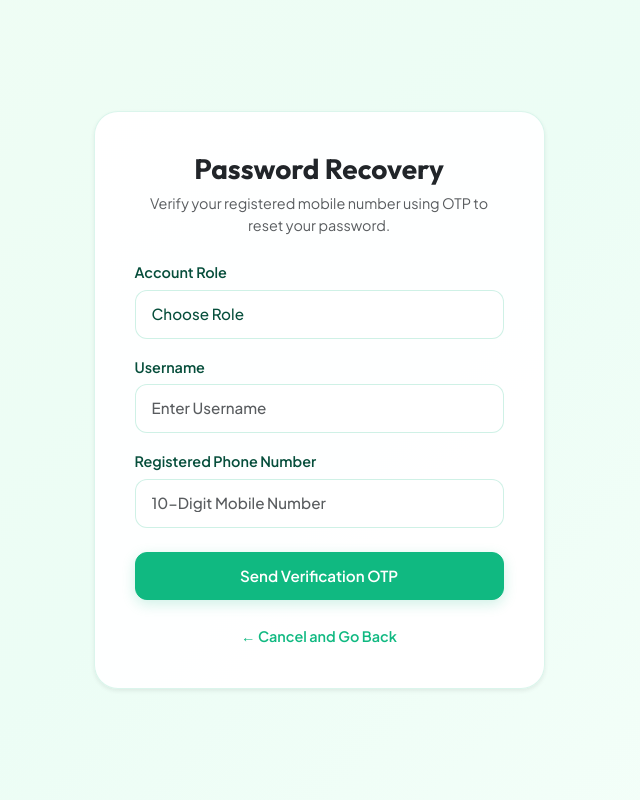
After one commit to Shivamdadhich/Patil_Eye_Clinic, a Flask app: page /forgot-password in a window 1280 px wide. The commit adds this page. Shown: the whole page, without its empty margins (321-961 px from the left). Run offline with Flask 3, Linux system fonts and the light colour scheme; some libraries are stand-ins or nearby versions.

Commit message:
Security: Implement Firebase staff forgot password recovery flow with password complexity requirement checklist and fallback test mode

```diff
--- a/app.py
+++ b/app.py
@@ -122,6 +122,69 @@ def receptionist_login():
             return redirect(url_for("receptionist_login"))
 
     return render_template("receptionist_login.html")
+
+# -------------------- Password Reset via Firebase OTP --------------------
+@app.route("/forgot-password", methods=["GET"])
+def forgot_password():
+    return render_template("forgot_password.html",
+                           firebase_api_key=os.getenv("FIREBASE_API_KEY", ""),
+                           firebase_auth_domain=os.getenv("FIREBASE_AUTH_DOMAIN", ""),
+                           firebase_project_id=os.getenv("FIREBASE_PROJECT_ID", ""),
+                           firebase_storage_bucket=os.getenv("FIREBASE_STORAGE_BUCKET", ""),
+                           firebase_messaging_sender_id=os.getenv("FIREBASE_MESSAGING_SENDER_ID", ""),
+                           firebase_app_id=os.getenv("FIREBASE_APP_ID", ""))
+
+@app.route("/api/verify-staff", methods=["POST"])
+def api_verify_staff():
+    data = request.get_json() or {}
+    role = data.get("role")
+    username = data.get("username")
+    contact = data.get("contact")
+
+    if role not in ["receptionists", "doctors", "lab_staff"]:
+        return jsonify({"success": False, "message": "Invalid account role selected."})
+
+    cursor = mysql.connection.cursor(MySQLdb.cursors.DictCursor)
+    query = f"SELECT * FROM {role} WHERE username = %s AND contact = %s"
+    cursor.execute(query, (username, contact))
+    staff = cursor.fetchone()
+    cursor.close()
+
+    if staff:
+        return jsonify({"success": True})
+    else:
+        return jsonify({"success": False, "message": "No matching account found with registered username & mobile number."})
+
+@app.route("/forgot-password/reset", methods=["POST"])
+def forgot_password_reset_page():
+    role = request.form.get("role")
+    username = request.form.get("username")
+    contact = request.form.get("contact")
+    return render_template("reset_password.html", role=role, username=username, contact=contact)
+
+@app.route("/forgot-password/complete", methods=["POST"])
+def forgot_password_complete():
+    role = request.form.get("role")
+    username = request.form.get("username")
+    contact = request.form.get("contact")
+    password = request.form.get("password")
+
+    if role not in ["receptionists", "doctors", "lab_staff"]:
+        return "Invalid account role"
+
+    # Backend complexity validation
+    if len(password) < 8 or not any(c.isupper() for c in password) or not any(c.islower() for c in password) or not any(c.isdigit() for c in password) or not any(not c.isalnum() for c in password):
+        flash("Password does not meet the complexity requirements.", "danger")
+        return render_template("reset_password.html", role=role, username=username, contact=contact)
+
+    cursor = mysql.connection.cursor()
+    query = f"UPDATE {role} SET password = %s WHERE username = %s AND contact = %s"
+    cursor.execute(query, (password, username, contact))
+    mysql.connection.commit()
+    cursor.close()
+
+    flash("Password reset successfully. You can now login with your new password.", "success")
+    return redirect(url_for("receptionist_login"))
 
 @app.route("/receptionist/dashboard")
 def receptionist_dashboard():
--- /dev/null
+++ b/templates/forgot_password.html
@@ -0,0 +1,264 @@
+<!DOCTYPE html>
+<html lang="en">
+<head>
+  <meta charset="UTF-8">
+  <meta name="viewport" content="width=device-width, initial-scale=1.0">
+  <title>Forgot Password | Patil Eye Clinic</title>
+  <!-- Google Fonts -->
+  <link href="https://fonts.googleapis.com/css2?family=Outfit:wght@400;600;700;800&family=Plus+Jakarta+Sans:wght@400;500;600;700&display=swap" rel="stylesheet">
+  <link href="https://cdn.jsdelivr.net/npm/bootstrap@5.3.0/dist/css/bootstrap.min.css" rel="stylesheet">
+  {% include 'theme_style.html' %}
+  <!-- Firebase SDKs -->
+  <script src="https://www.gstatic.com/firebasejs/9.6.10/firebase-app-compat.js"></script>
+  <script src="https://www.gstatic.com/firebasejs/9.6.10/firebase-auth-compat.js"></script>
+
+  <style>
+      body {
+          font-family: 'Plus Jakarta Sans', sans-serif;
+          background: linear-gradient(135deg, #f0fdf4 0%, #ecfdf5 50%, #f6fffa 100%) !important;
+          min-height: 100vh;
+          display: flex;
+          align-items: center;
+          justify-content: center;
+          padding: 40px 0;
+      }
+      h3 {
+          font-family: 'Outfit', sans-serif;
+      }
+      .forgot-card {
+          background: rgba(255, 255, 255, 0.95);
+          border: 1px solid rgba(16, 185, 129, 0.15);
+          border-radius: 24px;
+          padding: 40px;
+          box-shadow: 0 10px 30px -10px rgba(4, 120, 87, 0.08);
+      }
+      .form-label {
+          font-weight: 600;
+          color: #064e3b;
+          font-size: 0.9rem;
+          margin-bottom: 6px;
+      }
+      .glass-input, .glass-select {
+          border: 1.5px solid rgba(16, 185, 129, 0.2);
+          border-radius: 12px;
+          padding: 12px 16px;
+          font-size: 0.95rem;
+          background: rgba(255, 255, 255, 0.8);
+          transition: all 0.3s ease;
+          color: #064e3b;
+          font-weight: 500;
+      }
+      .glass-input:focus, .glass-select:focus {
+          background: #ffffff;
+          border-color: #10b981 !important;
+          box-shadow: 0 0 0 4px rgba(16, 185, 129, 0.15) !important;
+      }
+      .btn-action {
+          border-radius: 12px;
+          padding: 12px 28px;
+          font-weight: 600;
+          font-size: 0.95rem;
+          box-shadow: 0 4px 14px rgba(16, 185, 129, 0.2);
+          transition: all 0.3s ease;
+      }
+      .btn-action:hover {
+          transform: translateY(-1px);
+          box-shadow: 0 6px 20px rgba(16, 185, 129, 0.3);
+      }
+      .back-link {
+          font-size: 0.9rem;
+          font-weight: 600;
+          color: #10b981;
+          text-decoration: none;
+          transition: color 0.2s ease;
+      }
+      .back-link:hover {
+          color: #059669;
+      }
+  </style>
+  <script>
+    // Initialize Firebase (will fallback to mock mode if not configured)
+    const firebaseConfig = {
+      apiKey: "{{ firebase_api_key }}",
+      authDomain: "{{ firebase_auth_domain }}",
+      projectId: "{{ firebase_project_id }}",
+      storageBucket: "{{ firebase_storage_bucket }}",
+      messagingSenderId: "{{ firebase_messaging_sender_id }}",
+      appId: "{{ firebase_app_id }}"
+    };
+
+    let isFirebaseConfigured = false;
+    if (firebaseConfig.apiKey && firebaseConfig.apiKey !== "None" && firebaseConfig.apiKey !== "") {
+      try {
+        firebase.initializeApp(firebaseConfig);
+        isFirebaseConfigured = true;
+      } catch (e) {
+        console.warn("Firebase initialization failed, falling back to mock developer mode:", e);
+      }
+    }
+
+    let confirmationResultObj = null;
+    let mockOTPCode = "";
+
+    document.addEventListener("DOMContentLoaded", function() {
+      if (isFirebaseConfigured) {
+        window.recaptchaVerifier = new firebase.auth.RecaptchaVerifier('recaptcha-container', {
+          'size': 'invisible'
+        });
+      }
+    });
+
+    async function sendOTP() {
+      const role = document.getElementById('role').value;
+      const username = document.getElementById('username').value;
+      const contact = document.getElementById('contact').value;
+      const statusMsg = document.getElementById('status-message');
+
+      if (!role || !username || !contact) {
+        statusMsg.className = "alert alert-warning";
+        statusMsg.textContent = "Please fill in all details first.";
+        statusMsg.style.display = "block";
+        return;
+      }
+
+      statusMsg.className = "alert alert-info";
+      statusMsg.textContent = "Verifying credentials...";
+      statusMsg.style.display = "block";
+
+      try {
+        // Step 1: Verify staff exists in DB
+        const response = await fetch('/api/verify-staff', {
+          method: 'POST',
+          headers: {'Content-Type': 'application/json'},
+          body: JSON.stringify({role, username, contact})
+        });
+        const verification = await response.json();
+
+        if (!verification.success) {
+          statusMsg.className = "alert alert-danger";
+          statusMsg.textContent = verification.message;
+          return;
+        }
+
+        // Step 2: Trigger OTP
+        if (isFirebaseConfigured) {
+          statusMsg.textContent = "Triggering Google Firebase OTP...";
+          const phoneNumber = "+91" + contact; // Standard Indian code prefix
+          const appVerifier = window.recaptchaVerifier;
+
+          firebase.auth().signInWithPhoneNumber(phoneNumber, appVerifier)
+            .then(function(confirmationResult) {
+              confirmationResultObj = confirmationResult;
+              statusMsg.className = "alert alert-success";
+              statusMsg.textContent = "OTP Sent successfully to " + contact;
+              document.getElementById('otp-section').style.display = "block";
+              document.getElementById('details-section').style.opacity = "0.6";
+            }).catch(function(error) {
+              statusMsg.className = "alert alert-danger";
+              statusMsg.textContent = "Firebase Error: " + error.message;
+            });
+        } else {
+          // Fallback developer mockup mode
+          mockOTPCode = Math.floor(100000 + Math.random() * 900000).toString();
+          console.log("[MOCK SMS GATEWAY] Generated OTP Code: " + mockOTPCode);
+          alert("[Mock Developer Mode] OTP triggered successfully! Your test verification code is: " + mockOTPCode);
+
+          statusMsg.className = "alert alert-success";
+          statusMsg.textContent = "[Developer Mock] OTP sent successfully! Enter " + mockOTPCode + " to proceed.";
+          document.getElementById('otp-section').style.display = "block";
+        }
+      } catch (err) {
+        statusMsg.className = "alert alert-danger";
+        statusMsg.textContent = "Server Connection error: " + err.message;
+      }
+    }
+
+    function verifyOTP() {
+      const code = document.getElementById('otp_code').value;
+      const statusMsg = document.getElementById('status-message');
+
+      if (!code) {
+        alert("Please enter the OTP.");
+        return;
+      }
+
+      if (isFirebaseConfigured) {
+        confirmationResultObj.confirm(code).then(function(result) {
+          // Successfully verified! Submit form to load reset password screen
+          document.getElementById('verified-form').submit();
+        }).catch(function(error) {
+          statusMsg.className = "alert alert-danger";
+          statusMsg.textContent = "Invalid OTP verification code.";
+        });
+      } else {
+        if (code === mockOTPCode || code === "123456") {
+          // Successfully verified mock! Submit form to load reset password screen
+          document.getElementById('verified-form').submit();
+        } else {
+          statusMsg.className = "alert alert-danger";
+          statusMsg.textContent = "Invalid OTP verification code.";
+        }
+      }
+    }
+  </script>
+</head>
+<body>
+  <!-- Hidden reCAPTCHA anchor -->
+  <div id="recaptcha-container"></div>
+
+  <div class="container">
+    <div class="row justify-content-center">
+      <div class="col-md-8 col-lg-5">
+        <div class="forgot-card shadow-sm">
+          <h3 class="text-center mb-2 fw-bold text-dark">Password Recovery</h3>
+          <p class="text-center text-muted mb-4" style="font-size: 0.9rem;">Verify your registered mobile number using OTP to reset your password.</p>
+
+          <div id="status-message" class="alert alert-info" style="display: none; border-radius: 12px; font-size: 0.9rem;"></div>
+
+          <form id="verified-form" method="POST" action="/forgot-password/reset">
+            <div id="details-section">
+              <!-- Select Role -->
+              <div class="mb-3">
+                <label for="role" class="form-label">Account Role</label>
+                <select class="form-select glass-select w-100" id="role" name="role" required>
+                  <option value="" disabled selected>Choose Role</option>
+                  <option value="receptionists">Receptionist</option>
+                  <option value="doctors">Doctor</option>
+                  <option value="lab_staff">Lab Staff</option>
+                </select>
+              </div>
+
+              <!-- Username -->
+              <div class="mb-3">
+                <label for="username" class="form-label">Username</label>
+                <input type="text" id="username" name="username" class="form-control glass-input" placeholder="Enter Username" required>
+              </div>
+
+              <!-- Phone Number -->
+              <div class="mb-4">
+                <label for="contact" class="form-label">Registered Phone Number</label>
+                <input type="text" id="contact" name="contact" class="form-control glass-input" placeholder="10-Digit Mobile Number" required pattern="\d{10}">
+              </div>
+
+              <button type="button" onclick="sendOTP()" class="btn btn-action btn-success w-100 mb-3">Send Verification OTP</button>
+            </div>
+
+            <!-- OTP Verification Block -->
+            <div id="otp-section" style="display: none;" class="border-top pt-4 mt-3">
+              <div class="mb-3">
+                <label for="otp_code" class="form-label">Enter 6-Digit OTP</label>
+                <input type="text" id="otp_code" class="form-control glass-input text-center" placeholder="------" maxlength="6" style="letter-spacing: 4px; font-size: 1.2rem; font-weight: bold;">
+              </div>
+              <button type="button" onclick="verifyOTP()" class="btn btn-action btn-primary w-100 mb-3">Verify OTP & Proceed</button>
+            </div>
+
+            <div class="text-center mt-2">
+              <a href="/receptionist/login" class="back-link">← Cancel and Go Back</a>
+            </div>
+          </form>
+        </div>
+      </div>
+    </div>
+  </div>
+</body>
+</html>
--- a/templates/receptionist_login.html
+++ b/templates/receptionist_login.html
@@ -118,8 +118,9 @@
                             <input type="password" name="password" class="form-control glass-input" required placeholder="••••••••">
                         </div>
                         <button type="submit" class="btn btn-action btn-primary w-100 mb-3">Login to Dashboard</button>
-                        <div class="text-center">
-                            <a href="/admin/login" class="back-link">← Back to Login Selection</a>
+                        <div class="text-center d-flex justify-content-between align-items-center mt-2">
+                            <a href="/admin/login" class="back-link">← Back to Selection</a>
+                            <a href="/forgot-password" class="back-link" style="color: #4b5563; font-size: 0.85rem; font-weight: 500;">Forgot Password?</a>
                         </div>
                     </form>
                 </div>
```
Also changed, not shown: schema.sql (+6 -3 lines), scratch/add_staff_contact.py (added, +47 -0 lines), templates/reset_password.html (added, +165 -0 lines).
